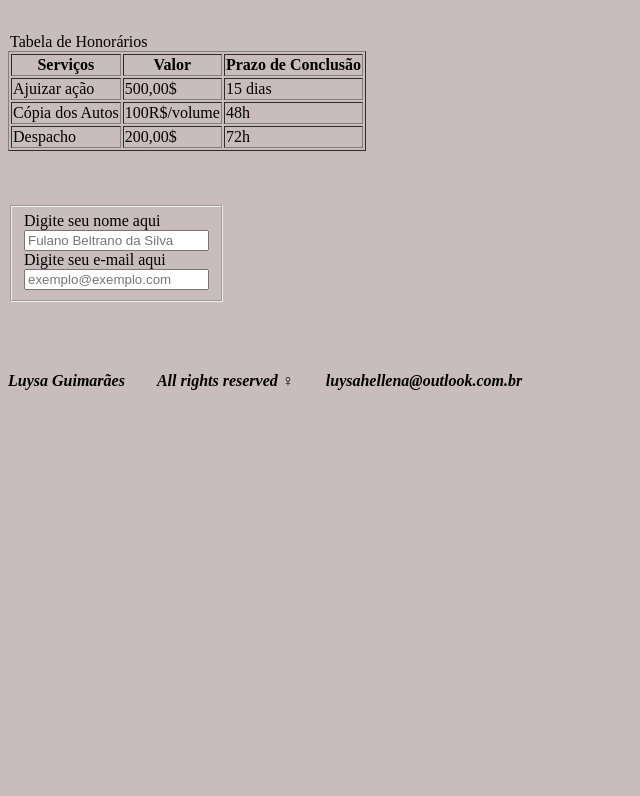
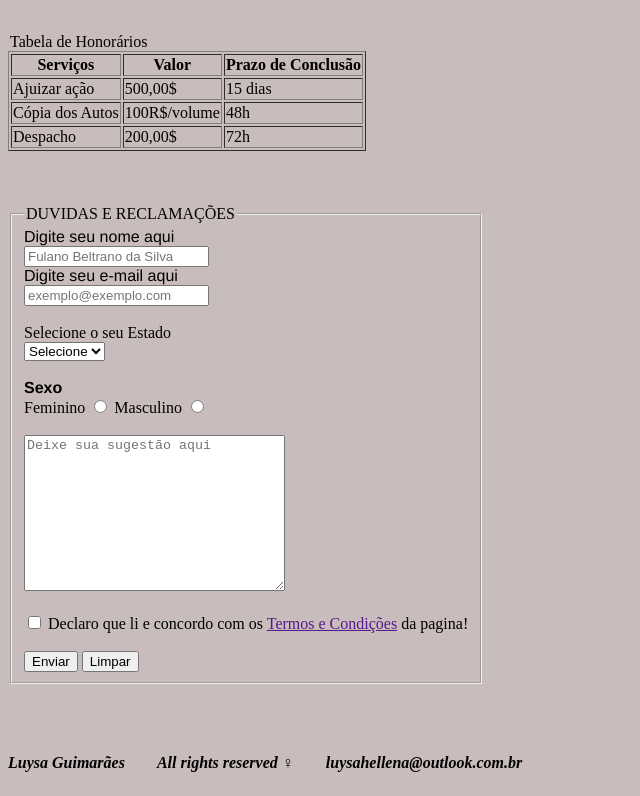
Before and after one commit to luysahellena/Luysa_Guimaraes_Site, a plain HTML site: page index.html in a window 1280 px wide. Shown: the part 578-1374 px from the top of the page, without its empty margins (0-640 px from the left). Before the commit the page ends 992 px from the top, so only its background shows below. Drawn offline with Linux system fonts and the light colour scheme.

Commit message:
Adicionei as paginas, links e inclui código em algumas

```diff
--- /dev/null
+++ b/Contato/stykes.css
@@ -0,0 +1,8 @@
+body {
+    background-color: rgb(201, 188, 188);
+}
+
+.lista {
+    display: flex;
+    gap: 4rem;
+}
--- a/index.html
+++ b/index.html
@@ -14,11 +14,11 @@
     </header>
     <nav class="nav-bar">
        <ul class="nav-items">
-            <li><a href="">Início</a></li>
-            <li><a href="">Quem somos nós?</a></li>
-            <li><a href="">Areas de Atuação</a></li>
-            <li><a href="">Colaboradores</a></li>
-            <li><a href="">Contato</a></li>
+            <li><a href="index.html">Início</a></li>
+            <li><a href="História/historia.html">Quem somos nós?</a></li>
+            <li><a href="Areas/areas.html">Areas de Atuação</a></li>
+            <li><a href="Colaboradores/colaboradores.html">Colaboradores</a></li>
+            <li><a href="Contato/contato.html">Contato</a></li>
        </ul>
     </nav>
     <section>
@@ -88,12 +88,50 @@
     </table>
 <br><br><br>
     <fieldset>
-        <form action="">
-            <label for="name">Digite seu nome aqui</label><br>
+        <legend>DUVIDAS E RECLAMAÇÕES</legend>
+        <form action="" method="">
+            <label for="name" class="label">Digite seu nome aqui</label><br>
             <input type="text" name="name" id="name" placeholder="Fulano Beltrano da Silva"> <br>
-            <label for="email">Digite seu e-mail aqui</label><br>
+            <label for="email" class="label">Digite seu e-mail aqui</label><br>
             <input type="email" name="email" id="email" placeholder="exemplo@exemplo.com">
+            <br><br>
+
+            <label for="estado">Selecione o seu Estado</label><br>
+
+            <select name="estado" id="estado">
+                <option value="estado">Selecione</option>
+                <option value="estado">AC</option>
+                <option value="estado">AL</option>
+                <option value="estado">AM</option>
+                <option value="estado">SP</option>
+                <option value="estado">MG</option>
+                <option value="estado">RJ</option>
+                <option value="estado">BA</option>
+                <option value="estado">RS</option>
+                <option value="estado">RR</option>
+                <option value="estado">RO</option>
+                <option value="estado">ES</option>
+                <option value="estado">SC</option>
+                <option value="estado">MT</option>
+                <option value="estado">MS</option>
+            </select><br><br>
+            <span class="span_sexo">Sexo</span><br>
+            <label for="sexo" class="">Feminino</label>
+            <input type="radio" name="sexo" value="feminino">
+            <label for="sexo class="">Masculino</label>
+            <input type="radio" name="sexo" value="masculino"><br><br>
+            <textarea name="text" id="" cols="30" rows="10" placeholder="Deixe sua sugestão aqui"></textarea><br><br>
+
+        <input type="checkbox">
+            <span>Declaro que li e concordo com os <a href="">Termos e Condições</a> da pagina!
+            </span>
+
+        <br><br>
         </form>
+        <button type="submit">
+            Enviar
+        </button>
+        <button type="reset">Limpar</button>
     </fieldset>
     <br><br><br>
     <footer>
--- a/styles.css
+++ b/styles.css
@@ -37,4 +37,14 @@ footer {
 
 fieldset {
     max-width:fit-content;
+
 }
+
+.span_sexo {
+    font-weight: bold;
+    font-family: 'Franklin Gothic Medium', 'Arial Narrow', Arial, sans-serif;
+}
+
+.label {
+    font-family: 'Franklin Gothic Medium', 'Arial Narrow', Arial, sans-serif;
+}
```
Also changed, not shown: Contato/contato.html (added, +26 -0 lines), História/historia.html (added, +18 -0 lines), Areas/areas.html (added), Areas/styles.css (added), Colaboradores/colaboradores.html (added), Colaboradores/styles.css (added), História/styles.css (added).
